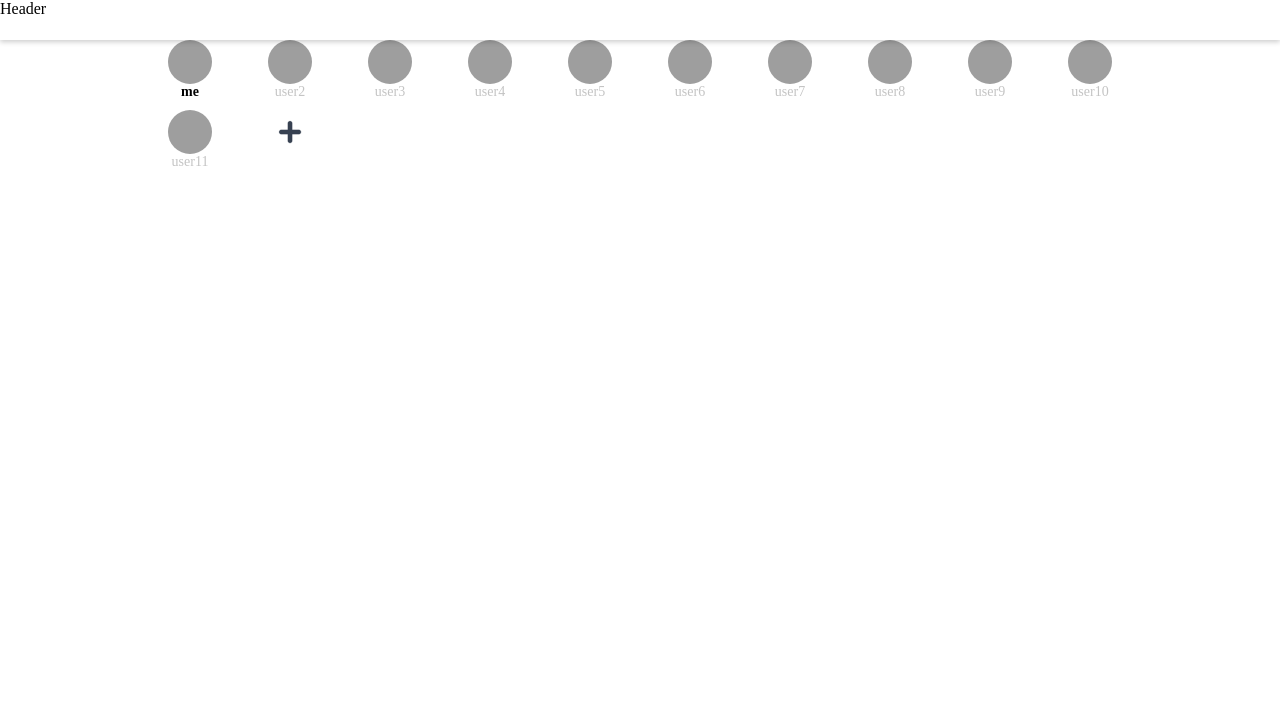
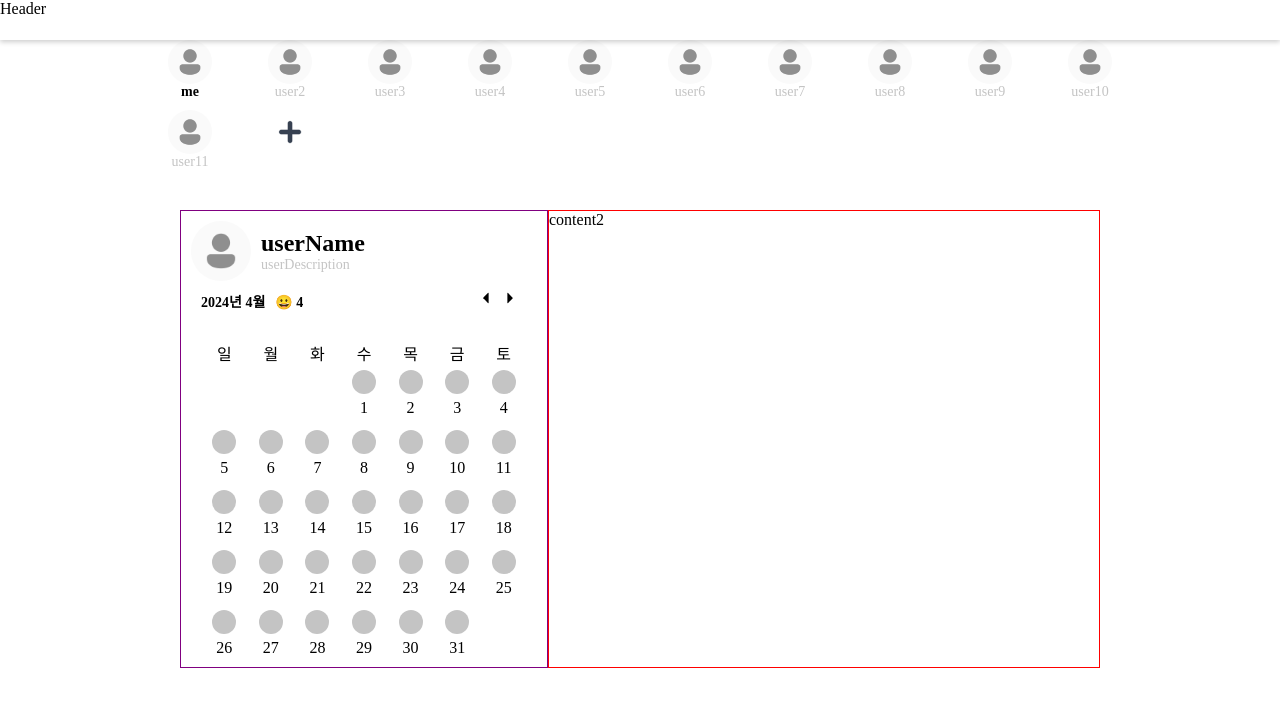
Before and after one commit to kosh7707/addadadadaad, a React (Create React App) app in the folder frontend/: page / in a window 1280 px wide. Shown: the top 706 px of the page. Built offline with nearby package versions, Linux system fonts and the light colour scheme; grey boxes are pictures that could not be loaded.

Commit message:
feat: 메인 화면의 달력 구현

```diff
--- /dev/null
+++ b/frontend/src/mocks/diary.ts
@@ -0,0 +1,8 @@
+import { DiaryInfo } from '../types';
+
+export const DiaryInfoArray: DiaryInfo[] = [
+  { id: 1, date: '06/01/24', emoji: '😄', title: 'title 1', content: 'content' },
+  { id: 2, date: '06/02/24', emoji: '😄', title: 'title 2', content: 'content' },
+  { id: 5, date: '06/05/24', emoji: '😄', title: 'title 3', content: 'content' },
+  { id: 9, date: '06/09/24', emoji: '😄', title: 'title 4', content: 'content' },
+];
--- /dev/null
+++ b/frontend/src/pages/MainPage/components/Calendar.tsx
@@ -0,0 +1,83 @@
+import React from 'react';
+import dayjs from 'dayjs';
+import { VscTriangleLeft, VscTriangleRight } from 'react-icons/vsc';
+
+import CalendarBoardContent from './CalendarBoardContent';
+import UserButton from '../../../components/UserButton';
+import { DiaryInfo, UserDetailInfo } from '../../../types';
+
+import { COLOR, FONT_SIZE } from '../../../constants';
+
+import { UserInfoText, UserContentWrapper, CalendarTitle, CalendarBoard } from '../styled';
+
+const weekHead = ['일', '월', '화', '수', '목', '금', '토'];
+
+export interface CalendarProps {
+  selectedDate: string;
+  handleSelectedDate: React.Dispatch<React.SetStateAction<string>>;
+  user: UserDetailInfo;
+  diaryArray: DiaryInfo[];
+}
+
+const Calendar = ({ selectedDate, handleSelectedDate, user, diaryArray }: CalendarProps) => {
+  const handleDateClick = (date: string | null) => {
+    if (date === null) return;
+    handleSelectedDate(date);
+  };
+
+  const handleSelfClick = (id: number) => {};
+
+  const handlePrevMonthClick = () => {
+    const newDate = dayjs(selectedDate).subtract(1, 'month').endOf('month').format('MM/DD/YY');
+    handleSelectedDate(newDate);
+  };
+
+  const handleNextMonthClick = () => {
+    const newDate = dayjs(selectedDate).add(1, 'month').startOf('month').format('MM/DD/YY');
+    handleSelectedDate(newDate);
+  };
+
+  return (
+    <div style={{ padding: '10px', border: '1px solid purple', userSelect: 'none' }}>
+      {user && (
+        <UserContentWrapper>
+          <UserButton
+            size="lg"
+            id={user.id}
+            imageUrl={user.imageUrl}
+            name={user.name}
+            handleButtonClick={() => handleSelfClick}
+          />
+          <div style={{ width: 'calc(100% - 90px)', display: 'flex', flexDirection: 'column' }}>
+            <UserInfoText style={{ fontSize: FONT_SIZE.lg, fontWeight: 'bold' }}>{user.name}</UserInfoText>
+            <UserInfoText style={{ fontSize: FONT_SIZE.md, color: COLOR.gray }}>{user.description}</UserInfoText>
+          </div>
+        </UserContentWrapper>
+      )}
+      <CalendarTitle>
+        <div>
+          <span style={{ marginRight: '10px' }}>
+            {dayjs(selectedDate).year()}년 {dayjs(selectedDate).month()}월
+          </span>
+          <span>😀 {diaryArray?.length}</span>
+        </div>
+        <div>
+          <VscTriangleLeft onClick={handlePrevMonthClick} style={{ marginRight: '10px', cursor: 'pointer' }} />
+          <VscTriangleRight onClick={handleNextMonthClick} style={{ marginRight: '10px', cursor: 'pointer' }} />
+        </div>
+      </CalendarTitle>
+      <CalendarBoard>
+        {weekHead.map((item, _) => (
+          <div key={item} style={{ cursor: 'default' }}>
+            {item}
+          </div>
+        ))}
+      </CalendarBoard>
+      <CalendarBoard>
+        <CalendarBoardContent selectedDate={selectedDate} handleDateClick={handleDateClick} diaryArray={diaryArray} />
+      </CalendarBoard>
+    </div>
+  );
+};
+
+export default Calendar;
--- /dev/null
+++ b/frontend/src/pages/MainPage/components/CalendarBoardContent.tsx
@@ -0,0 +1,56 @@
+/* eslint-disable react-hooks/exhaustive-deps */
+import { useEffect, useState } from 'react';
+import dayjs from 'dayjs';
+
+import { EmojiDiv } from '../styled';
+import { DiaryInfo } from '../../../types';
+
+export interface CalendarBoardContentProps {
+  selectedDate: string;
+  handleDateClick: (date: string | null) => void;
+  diaryArray: DiaryInfo[];
+}
+
+const CalendarBoardContent = ({ selectedDate, handleDateClick, diaryArray }: CalendarBoardContentProps) => {
+  const [array, setArray] = useState<(string | null)[]>([]);
+
+  const initArray = (firstDay: number, daysInMoth: number) => {
+    return Array.from({ length: firstDay + daysInMoth }, (v, i) =>
+      i < firstDay
+        ? null
+        : dayjs(selectedDate)
+            .startOf('month')
+            .set('date', i - firstDay + 1)
+            .format('MM/DD/YY'),
+    );
+  };
+
+  const HeadEmoji = ({ date }: { date: string }) => {
+    const result = diaryArray.filter((item) => date === item.date);
+
+    return <EmojiDiv>{result.length !== 0 && result[0].emoji}</EmojiDiv>;
+  };
+
+  useEffect(() => {
+    const firstDay = dayjs(selectedDate).startOf('month').day();
+    const daysInMonth = dayjs(selectedDate).daysInMonth();
+    setArray(initArray(firstDay, daysInMonth));
+  }, [selectedDate]);
+
+  return (
+    <>
+      {array.map((item, _) => (
+        <div key={item ? item.toString() : `${item}${_}`} onClick={() => handleDateClick(item)}>
+          {item && (
+            <>
+              <HeadEmoji date={item} />
+              <span style={{ cursor: 'pointer' }}>{dayjs(item).date()} </span>
+            </>
+          )}
+        </div>
+      ))}
+    </>
+  );
+};
+
+export default CalendarBoardContent;
--- a/frontend/src/pages/MainPage/index.tsx
+++ b/frontend/src/pages/MainPage/index.tsx
@@ -1,16 +1,23 @@
 /* eslint-disable react-hooks/exhaustive-deps */
 import { useEffect, useState } from 'react';
+import dayjs from 'dayjs';
 
 import UserNavigator from './components/UserNavigator';
+import Calendar from './components/Calendar';
 
-import { UserDetailInfo } from '../../types';
+import { MainContentWrapper } from './styled';
+import { DiaryInfo, UserDetailInfo } from '../../types';
 
 import { UserInfoArray, UserInfoLongArray } from '../../mocks/user';
 import { UserAccount, UserAccountLong } from '../../mocks/user';
+import { DiaryInfoArray } from '../../mocks/diary';
 
 const MainPage = () => {
   const [friendArray, setFriendArray] = useState<UserDetailInfo[]>([]);
   const [user, setUser] = useState<UserDetailInfo>({ id: -1, name: '', description: '', imageUrl: '' });
+  const [selectedDate, setSelectedDate] = useState<string>(dayjs().format('MM/DD/YY'));
+  const [selectedMonth, setSelectedMonth] = useState<number>(dayjs().month());
+  const [diaryArray, setDiaryArray] = useState<DiaryInfo[]>([]);
 
   const handleChangeUserClick = (userId: number) => {
     // TODO: 사용자 버튼 클릭되었을 떄, 친구 일기로 이동되도록.
@@ -19,17 +26,38 @@ const MainPage = () => {
     const filtered = friendArray.filter((item) => item.id === userId);
     if (filtered.length !== 0) {
       setUser(filtered[0]);
+      setSelectedDate(dayjs().format('MM/DD/YY'));
     }
   };
 
   useEffect(() => {
     setFriendArray(UserInfoLongArray);
+    setDiaryArray(DiaryInfoArray);
     setUser(UserAccount);
   }, []);
+
+  useEffect(() => {
+    if (dayjs(selectedDate).month() === selectedMonth) return;
+    setSelectedMonth(dayjs(selectedDate).month());
+  }, [selectedDate]);
+
+  useEffect(() => {
+    // TODO: api 호출.
+    setDiaryArray(DiaryInfoArray);
+  }, [user, selectedMonth]);
 
   return (
     <div style={{ width: '100%', height: '100vh' }}>
       <UserNavigator currUser={user} userArray={friendArray} handleUserClick={handleChangeUserClick} size="md" />
+      <MainContentWrapper>
+        <Calendar
+          selectedDate={selectedDate}
+          handleSelectedDate={setSelectedDate}
+          user={user}
+          diaryArray={diaryArray}
+        />
+        <div style={{ border: '1px solid red' }}>content2</div>
+      </MainContentWrapper>
     </div>
   );
 };
--- /dev/null
+++ b/frontend/src/pages/MainPage/styled.ts
@@ -0,0 +1,63 @@
+import styled from 'styled-components';
+import { COLOR, FONT_SIZE, RESPONSE_WIDTH } from '../../constants';
+
+/* start of ./index.tsx */
+export const MainContentWrapper = styled.div`
+  padding: 40px;
+  display: grid;
+  grid-template-columns: 40% 60%;
+
+  @media screen and (max-width: ${RESPONSE_WIDTH.tablet}) {
+    grid-template-columns: 1fr;
+  }
+`;
+/* end of ./index.tsx */
+
+/* start of components/Calendar.tsx */
+export const UserInfoText = styled.div`
+  overflow: hidden;
+  white-space: nowrap;
+  text-overflow: ellipsis;
+  flex: 0 1 auto;
+`;
+
+export const UserContentWrapper = styled.div`
+  width: 100%;
+  display: flex;
+  align-items: center;
+  gap: 10px;
+`;
+
+export const CalendarTitle = styled.div`
+  width: 100%;
+  padding: 10px;
+  margin-bottom: 20px;
+  display: flex;
+  justify-content: space-between;
+  font-size: ${FONT_SIZE.md};
+  font-weight: 700;
+`;
+
+export const CalendarBoard = styled.div`
+  padding-left: 10px;
+  padding-right: 10px;
+  display: grid;
+  grid-template-columns: repeat(7, 1fr);
+  row-gap: 8px;
+  justify-items: center;
+  text-align: center;
+`;
+/* end of components/Calendar.tsx */
+
+/* start of components/CalendarBoardContent.tsx */
+export const EmojiDiv = styled.div`
+  width: 24px;
+  height: 24px;
+  line-height: 28px;
+  margin: 5px;
+  cursor: pointer;
+  border-radius: 100%;
+  background-color: ${COLOR.gray};
+  font-size: ${FONT_SIZE.lg};
+`;
+/* end of components/CalendarBoardContent.tsx */
```
Also changed, not shown: frontend/src/types.ts (+8 -0 lines), frontend/public/images/user.png (added).
